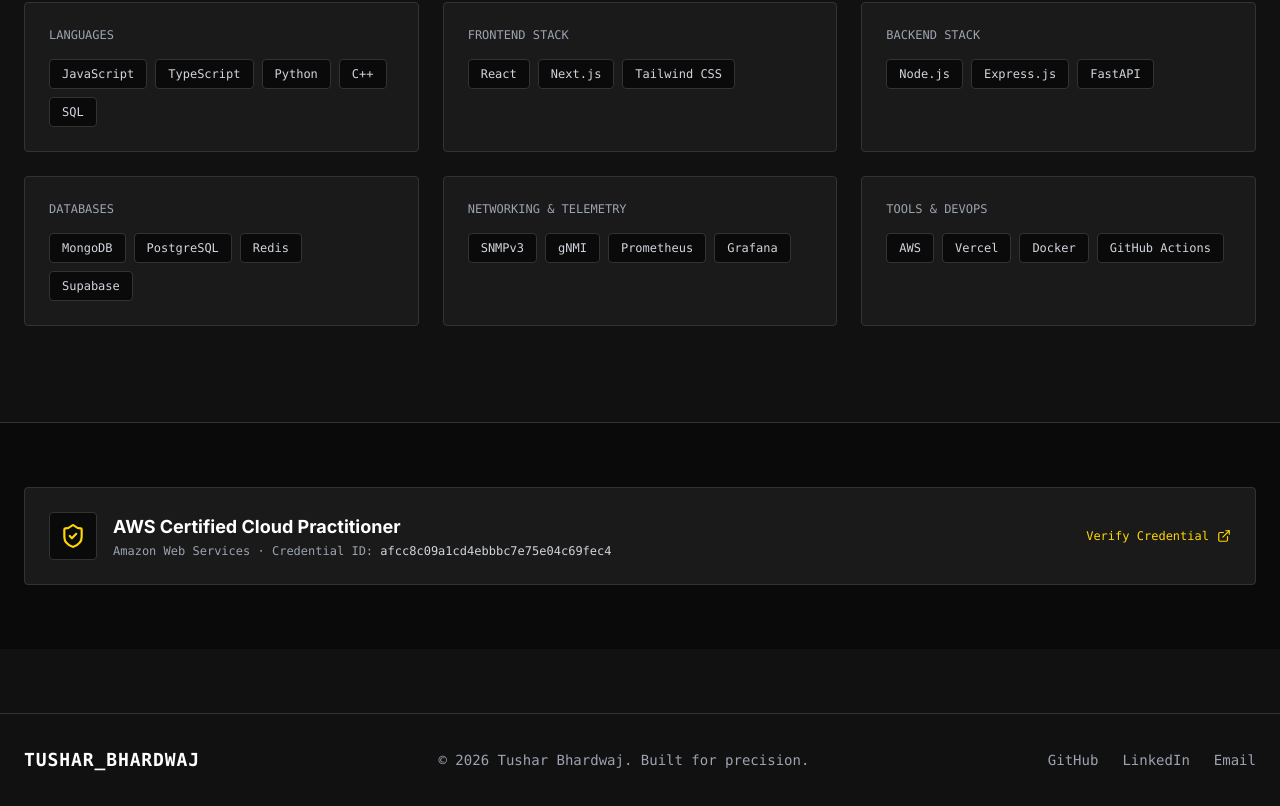
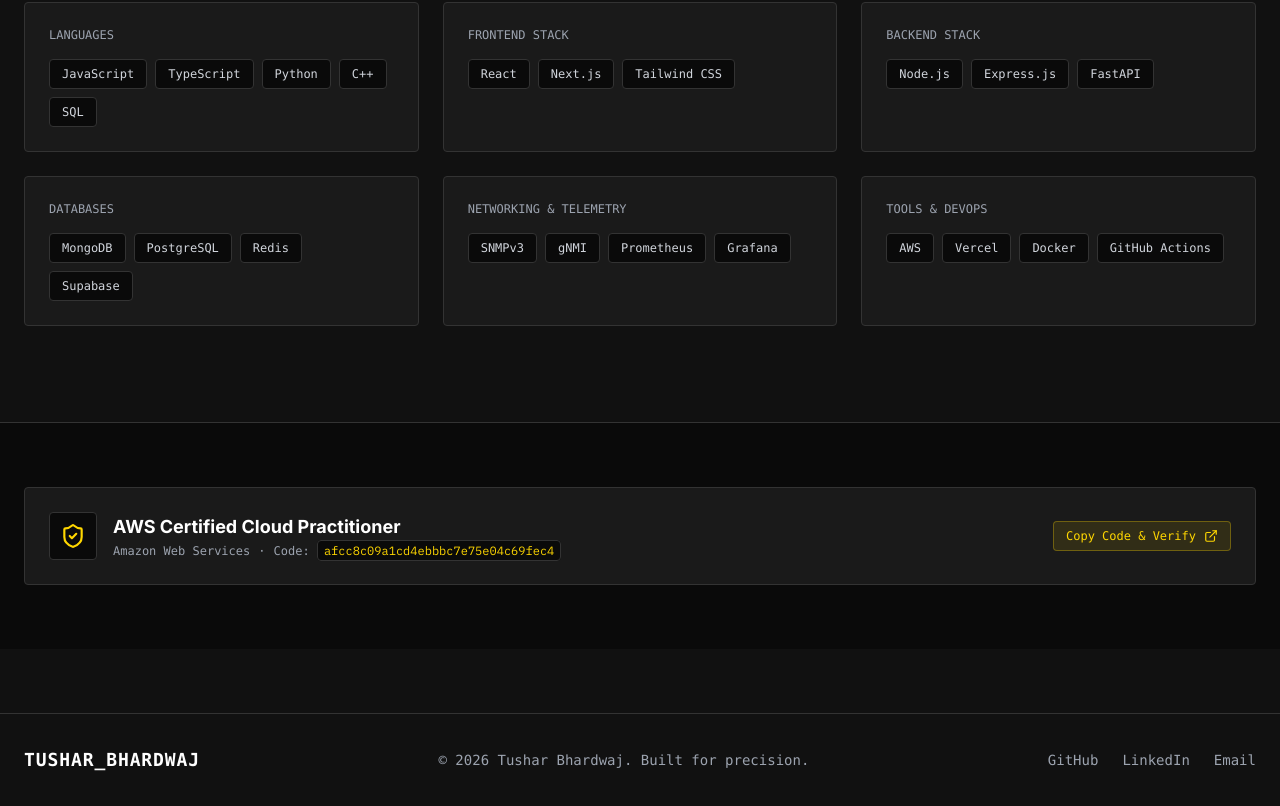
Before and after one commit to 0Tusharbhardwaj/portfoliox, a Next.js app: page /about in a window 1280 px wide. Shown: the part 1631-2437 px from the top of the page. Built offline with nearby package versions, Linux system fonts and the light colour scheme.

Commit message:
fix: copy AWS verification code to clipboard automatically on badge click and link to Certmetrics

```diff
--- a/app/about/page.tsx
+++ b/app/about/page.tsx
@@ -167,9 +167,15 @@
         <section className="border-t border-[#333333] bg-[#0a0a0a] py-16">
           <div className="max-w-7xl mx-auto px-6">
             <a
-              href="https://aws.amazon.com/verification?id=afcc8c09a1cd4ebbbc7e75e04c69fec4"
+              href="https://cp.certmetrics.com/amazon/en/public/verify/credential"
               target="_blank"
               rel="noopener noreferrer"
+              onClick={() => {
+                if (typeof navigator !== "undefined" && navigator.clipboard) {
+                  navigator.clipboard.writeText("afcc8c09a1cd4ebbbc7e75e04c69fec4");
+                }
+              }}
+              title="Click to copy Credential Code & open AWS Verification portal"
               className="bg-[#1a1a1a] border border-[#333333] hover:border-[#FFD700] p-6 rounded-sm flex items-center justify-between gap-4 transition-all duration-300 transform hover:-translate-y-1 hover:shadow-xl hover:shadow-[#FFD700]/10 group cursor-pointer"
             >
               <div className="flex items-center gap-4">
@@ -180,14 +186,16 @@
                   <h4 className="text-white font-bold text-lg group-hover:text-[#FFD700] transition-colors">
                     AWS Certified Cloud Practitioner
                   </h4>
-                  <p className="text-xs text-[#9ca3af] font-mono mt-0.5">
-                    Amazon Web Services · Credential ID: <span className="text-gray-300">afcc8c09a1cd4ebbbc7e75e04c69fec4</span>
+                  <p className="text-xs text-[#9ca3af] font-mono mt-0.5 flex flex-wrap items-center gap-2">
+                    <span>Amazon Web Services</span>
+                    <span>·</span>
+                    <span>Code: <code className="text-[#FFD700] bg-[#0a0a0a] px-1.5 py-0.5 rounded border border-[#333333]">afcc8c09a1cd4ebbbc7e75e04c69fec4</code></span>
                   </p>
                 </div>
               </div>
 
-              <div className="hidden sm:flex items-center gap-2 text-[#FFD700] font-mono text-xs group-hover:translate-x-1 transition-transform">
-                <span>Verify Credential</span>
+              <div className="hidden sm:flex items-center gap-2 text-[#FFD700] font-mono text-xs group-hover:translate-x-1 transition-transform bg-[#FFD700]/10 border border-[#FFD700]/30 px-3 py-1.5 rounded">
+                <span>Copy Code &amp; Verify</span>
                 <ExternalLink size={14} />
               </div>
             </a>
```
